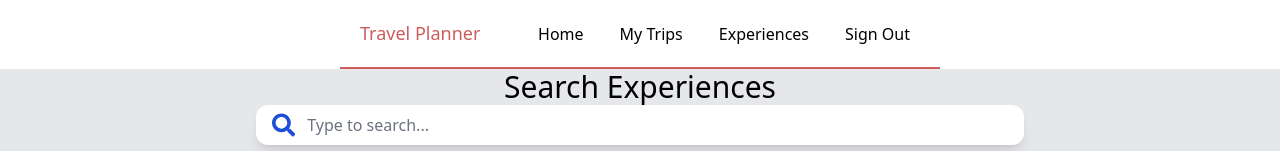
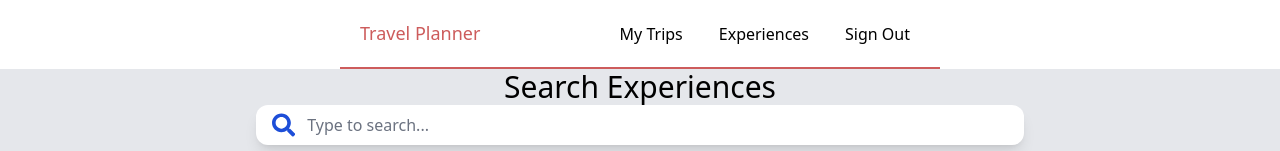
Before and after one commit to cfeliciano7792/travel-app, a React (Vite) app in the folder frontend/: page /experiences in a window 1280 px wide. Shown: the top 151 px of the page. Built offline with nearby package versions, Linux system fonts and the light colour scheme; no server answers.

Commit message:
removed routes to "home" page

```diff
--- a/frontend/src/App.jsx
+++ b/frontend/src/App.jsx
@@ -35,7 +35,7 @@
       {/* <Navbar /> */}
       <Routes>
         <Route path="/" element={<Login setCookie={setCookie} />} />
-        <Route path="/home" element={<Home />} />
+        {/* <Route path="/home" element={<Home />} /> */}
         {/* <Route path="/login" element={<Login setCookie={setCookie} />} /> */}
         <Route path="/registration" element={<Registration />} />
         <Route path="/mytrips" element={<MyTrips />} />
--- a/frontend/src/Components/Login.jsx
+++ b/frontend/src/Components/Login.jsx
@@ -35,7 +35,7 @@
       console.log(data)
       if (data.ok) {
         setCookie(data.user_id)
-        navigate(`/home`)
+        navigate(`/mytrips`)
       }
 
     })
--- a/frontend/src/Components/Navbar.jsx
+++ b/frontend/src/Components/Navbar.jsx
@@ -21,7 +21,7 @@
       <div className="links">
         <ul>
           <li>
-            <Link to="/home">Home</Link>
+            {/* <Link to="/home">Home</Link> */}
             {/* <Link to="/login">Login</Link>
             <Link to="/registration">Register</Link> */}
 
```
